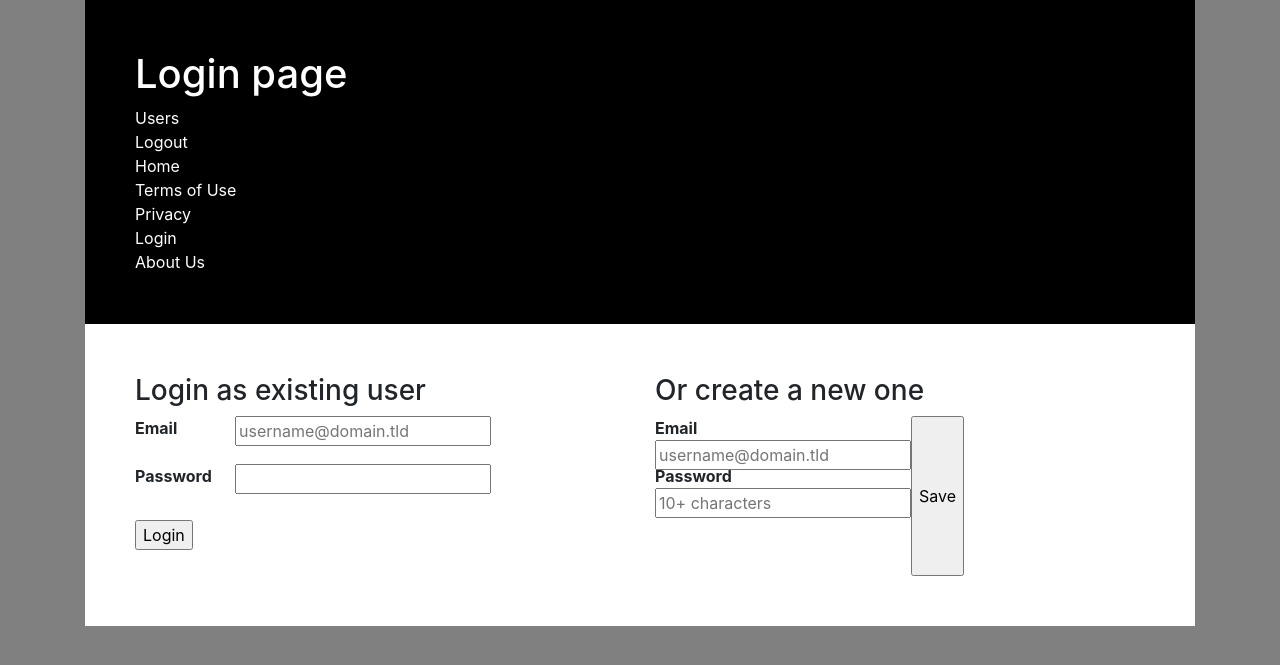
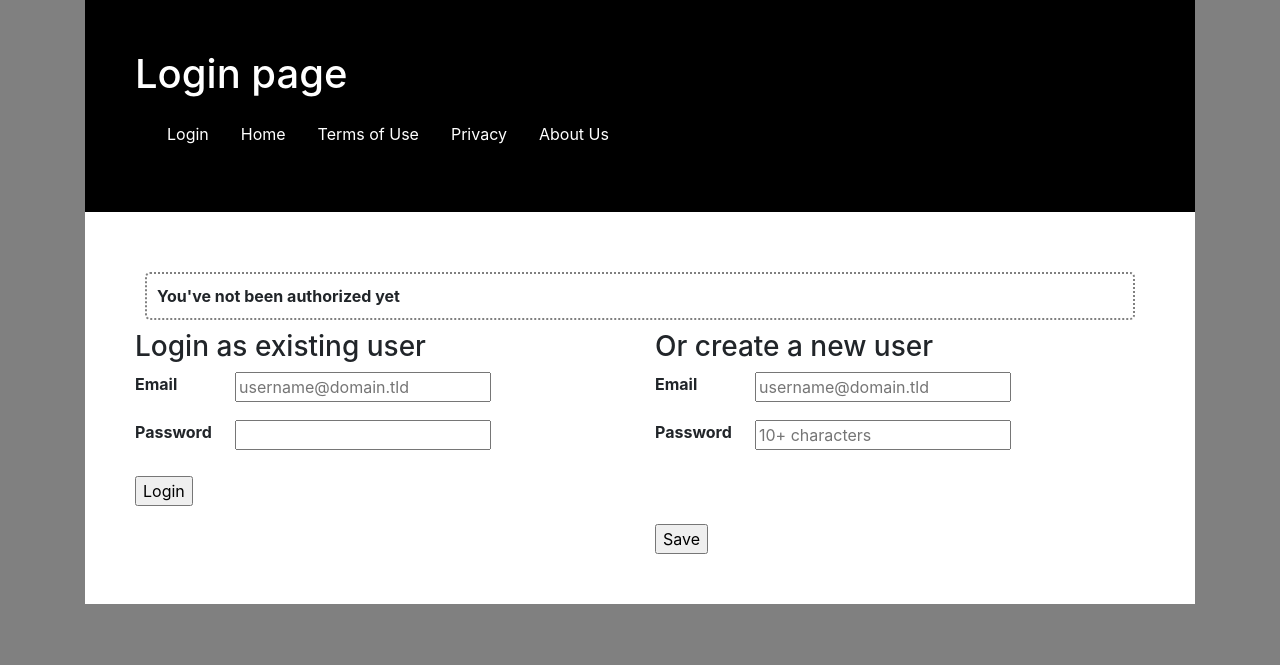
Before and after one commit to msirovy/pirple-flask, a Flask app: page /users/login in a window 1280 px wide. Shown: the top 665 px of the page. Run offline with Flask 2, Linux system fonts and the light colour scheme.

Commit message:
proj2 done

```diff
--- a/main.py
+++ b/main.py
@@ -5,7 +5,7 @@ from flask_sqlalchemy import SQLAlchemy
 from sqlalchemy.ext.declarative import declarative_base
 from os import getenv
 from model import db, User
-from views import home, terms_of_use, privacy, about, users, login, logout
+from views import home, terms_of_use, privacy, about, users, user_create, login, logout, user_edit
 
 
 # GLOBAL CONFIG VARIABLES
@@ -48,14 +48,10 @@ app.add_url_rule("/about", view_func=about)
 
 app.add_url_rule("/users/login", view_func=login, methods=["GET", "POST"])
 app.add_url_rule("/users/logout", view_func=logout, methods=["GET", "POST"])
+app.add_url_rule("/users/<email>", view_func=user_edit, methods=["POST", "DELETE"])
 
-#app.add_url_rule("/users/dashboard", view_func=user_dashboard, methods=['GET','POST'])
-
-#app.add_url_rule("/users/add", view_func=users_add, methods=['GET','POST'])
-
-app.add_url_rule("/users/", view_func=users, methods=["GET", "POST"])
-
-#app.add_url_rule("/users/<int:uid>", view_func=users_list)
+app.add_url_rule("/users/", view_func=users, methods=["GET"])
+app.add_url_rule("/users/", view_func=user_create, methods=["POST"])
 
 
 
--- a/templates/base.html
+++ b/templates/base.html
@@ -31,11 +31,11 @@
     <h1>{{ page_title }}</h1>
 
 
-    <nav class="menu grid grid-pad">
+    <nav class="menu navbar navbar-expand-lg">
     {% block menu %}
 
     {% for item in main_menu %}
-    	<div class="col-1-9 push-right"><a href="{{ item['url'] }}">{{ item['title'] }}</a></div>
+    	<div class=""><a href="{{ item['url'] }}" class="nav-link">{{ item['title'] }}</a></div>
     {% endfor %}
 
     {% endblock menu %}
--- a/templates/login.html
+++ b/templates/login.html
@@ -4,9 +4,10 @@
 
 {% if message != "" %}
 <div class="message">
-<b>{{message}}</b>
+<b>{{ message }}</b>
 </div>
 {% endif %}
+
 
 <div class="row">
 
@@ -28,8 +29,8 @@
 
 
     <div class="col">
-        <h3>Or create a new one</h3>
-        <form method="POST" action="{{ url_for('users') }}" class="input-group">
+        <h3>Or create a new user</h3>
+        <form method="POST" action="{{ url_for('user_create') }}">
             <dl>
 
                 <dt>Email</dt>
--- a/templates/user_register.html
+++ b/templates/ok.html
@@ -1,7 +1,6 @@
 {% extends "base.html" %}
 
 {% block main %}
-<h2>Register new user</h2>
 
 {% if message != "" %}
 <div class="message">
@@ -9,6 +8,6 @@
 </div>
 {% endif %}
 
-user_register.html
+Go back to dashboard!
 
 {% endblock main %}
--- a/views.py
+++ b/views.py
@@ -1,55 +1,67 @@
 from flask import Flask, jsonify, session, url_for, redirect, render_template, request, flash
 from model import db, User, AuditLog
+from sqlalchemy.exc import InvalidRequestError
+from sqlalchemy.orm import joinedload
+from datetime import datetime
 
 
-def main_menu():
-    return (
+def menu():
+    print(session.get("user"))
+    default = (
         dict(title="Home", url="/"),
         dict(title="Terms of Use", url="/terms-of-use"),
         dict(title="Privacy", url="/privacy"),
-        dict(title="Login", url="/users/login"),
-        #dict(title="Blog", url="/blog/"),
         dict(title="About Us", url="/about")
     )
+    cust_menu = (
+        dict(title="Login", url="/users/login"),
+    )
+    try:
+        if session["user"]["group"] == "admins":
+            cust_menu = (
+                dict(title="Admin", url="/users/"),
+                dict(title="Logout", url="/users/logout"),
+            )
+        else:
+            cust_menu = (
+                dict(title="Logout", url="/users/logout"),
+            )
+    except KeyError:
+        # keep logout in menu
+        pass
 
-def users_menu():
-    u_menu = (
-        dict(title="Users", url="/users"),
-        dict(title="Logout", url="/users/logout")
-    )
-    return u_menu + main_menu()
+    return cust_menu + default
 
 
 def home():
     return render_template("home.html",
             page_title = "Where are you!",
-            main_menu = main_menu()
+            main_menu = menu()
         )
 
 def terms_of_use():
     return render_template("terms_of_use.html",
             page_title = "Terms of use",
-            main_menu = main_menu()
+            main_menu = menu()
             )
 
 def privacy():
     return render_template("privacy.html",
             page_title = "Privacy",
-            main_menu = main_menu()
+            main_menu = menu()
             )
 
 def about():
     return render_template("about.html",
             page_title = "About Us",
-            main_menu = main_menu()
+            main_menu = menu()
             )
 
 
-
 def login():
-    message = ""
+    msg = "You've not been authorized yet"
     if session.get("user"):
-        message = "User %s is already loged in!" % session["user"]["email"]
+        msg = "User %s is already loged in!" % session["user"]["email"]
 
     if request.method == "POST":
         try:
@@ -57,64 +69,62 @@ def login():
                             email=request.form["email"],
                             password=request.form["password"]
                         ).first()
-            session["user"] = dict(email=usr.email, enabled=usr.enabled, group=usr.group)
+
+            session["user"] = dict(
+                            email=usr.email,
+                            enabled=usr.enabled,
+                            group=usr.group
+                        )
+
             AuditLog.create(
-                            user_id=usr.uid,
+                            email=usr.email,
                             status="ok",
                             activity="login",
                             message="Successfully loged in"
                         )
-
+            msg = "Great, your login and password is valid!!!"
             return redirect(url_for("home"))
 
         except AttributeError:
             AuditLog.create(
-                            user_id=usr.uid,
+                            email=request.form["email"],
                             status="fail",
                             activity="login",
                             message="Failed login with email %s" % request.form["email"]
                         )
 
-            message = "Wrong login or password"
-
+            msg = "I am so sorry, there is nothing for your eyes. But you can try it again with another login and password"
 
     return render_template("login.html",
             page_title = "Login page",
-            message = message,
-            main_menu = users_menu()
+            message = msg,
+            main_menu = menu()
             )
+
 
 def logout():
     if session.get("user"):
+        usr = session.get("user")
+        session.pop("user")
+
         AuditLog.create(
-                    user_id=session.get("user")["uid"],
+                    email=usr["email"],
                     status="ok",
                     activity="logout",
                     message="Successfully loged out"
                 )
-        session.pop("user")
+
         flash('You were successfully logged out')
-
 
     return redirect(url_for("login"))
 
-
-def user_dashboard():
-    if not session.get("user"):
-        flash('Login is required!!!')
-        return redirect(url_for("login"))
-
-    return render_template("user_dashboard.html",
-                page_title = "",
-                user=session["user"],
-                main_menu = users_menu())
 
 
 def posts(slug=None):
     print(f"Posts page {slug}")
     return render_template("blog.html",
             page_title = "Blog posts",
-            main_menu = main_menu(),
+            main_menu = menu(),
             data = blog_pages()
             )
 
@@ -123,84 +133,139 @@ def post_view(id=None):
         app.logger.info("find page: ", id)
         return render_template("blog_article.html",
                 page_title="Blog posts",
-                main_menu = main_menu(),
+                main_menu = menu(),
                 data=blog_pages[id]
                 )
 
     else:
         return render_template("blog.html",
             page_title = "Invalid blog post, please choose from posts bellow",
-            main_menu = main_menu(),
+            main_menu = menu(),
             data = blog_pages()
             )
 
-def users_list(uid=None):
-    if not session.get("user"):
-        flash('Login is required!!!')
-        return redirect(url_for("login"))
 
-    if isinstance(uid, int):
-        users = User.query.filter_by(uid=uid).first()
+def user_edit(email=None):
+    action = request.method
+    print(f"Do {action} with {email}")
 
-    else:
-        users = User.query.all()
+    # if not session.get("user"):
+    #     flash("Login is required!!!")
+    #     return redirect(url_for("login"))
 
-    return render_template("users.html",
-        message="",
-        users=users,
-        user=session["user"],
-        main_menu=users_menu()
-        )
+    # if session["user"]["group"] != "admins":
+    #     flash("You don't have required privileges, try another user!!!")
+    #     return redirect(url_for("login"))
+
+    if action == "DELETE":
+        User.query.filter_by(email=email).delete()
+        db.session.commit()
+
+    return render_template("ok.html",
+            page_title = "User has been deleted",
+            main_menu = menu(),
+            message = "User has been deleted"
+            )
+
+
 
 def users():
     if not session.get("user"):
         flash('Login is required!!!')
         return redirect(url_for("login"))
-
-    users = ""
+    message = ""
+    users = []
 
     if session["user"]["group"] == "admins":
-        # only admins can manage users.
-        users = User.query.all()
+        #### NOT nice way
+
+        today_logins = f"""
+        select
+            count(*)
+        from
+            audit_log
+        where
+            activity = 'login' and time LIKE '""" + datetime.now().strftime("%F") + """% and where email = {}'
+        group by email;
+        """
+
+        today = datetime.now().strftime("%F")
+        users = []
+        for usr in User.query.all():
+            #_usr = dict(usr)
+            new_u = usr.__dict__
+            email = new_u["email"]
+            new_u.pop("_sa_instance_state")
+            new_u.pop("password")
+            today_logins = f"""
+                select
+                    count(*) as count
+                from
+                    audit_log
+                where
+                    activity = 'login' and time LIKE '{today}%' and email = '{email}'
+                group by email;
+                """
+            all_logins = f"""
+                select
+                    count(*) as count
+                from
+                    audit_log
+                where
+                    activity = 'login' and email = '{email}'
+                group by email;
+                """
+
+            new_u["all_logins"] = 0
+            new_u["today_logins"] = 0
+            try:
+                new_u["all_logins"] = db.session.execute(all_logins).fetchone()[0]
+                new_u["today_logins"] = db.session.execute(today_logins).fetchone()[0]
+            except TypeError:
+                pass
+
+            users.append(new_u)
+
     else:
-        users = User.query.filter_by(uid=uid).first()
+        message = "You are not authorized to this page!"
+
+    return render_template("users.html",
+            message="",
+            page_title = "User management",
+            users=users,
+            user=session["user"],
+            main_menu=menu()
+    )
 
 
-    if request.method != "POST":
-        return render_template("users.html",
-            message="",
-            users=users,
-            user=session["user"],
-            main_menu=users_menu()
-        )
-
-    else:
+def user_create():
+    """
+        CREATE user
+    """
+    msg = str()
+    try:
         email = request.form.get("email")
         password = request.form.get("password")
         group = request.form.get("group")
+        print("POST: ", email, " - ", group)
 
-        # User.create(email=email, password=password)
+        if len(email) * len(password) * len(group) == 0:
+            raise IndexError("Missing one of the input arguments, please check all fields!")
 
-        if len(email) > 1 and len(password) > 1 and len(group) > 1:
 
-            if User.create(email=email, password=password, group=group, enabled=1) == True:
-                msg = f"New user with email {email} has been added."
-            else:
-                msg = f"Error ocured during adding user with email {email}. Maybe it already exists."
-
-            return render_template(
-                "users.html",
-                main_menu = users_menu(),
-                user=session["user"],
-                users=users,
-                message = msg
-            )
+        if User.create(email=email, password=password, group=group, enabled=1):
+            msg = f"New user with email {email} has been added."
 
         else:
-            return render_template(
-                "users.html",
-                main_menu = users_menu(),
-                user=session["user"],
-                users=users,
-                message="Something went wrong!"
-                )
+            msg = f"Error ocured during adding user with email {email}. Maybe it already exists."
+
+    except IOError:
+        msg = "No data received"
+
+    finally:
+        return render_template(
+            "user_create.html",
+            main_menu = menu(),
+            message = msg,
+
+        )
```
Also changed, not shown: model.py (+19 -4 lines), templates/user_create.html (added, +13 -0 lines), templates/user_dashboard.html (deleted, +0 -15 lines), templates/users.html (+20 -5 lines).
